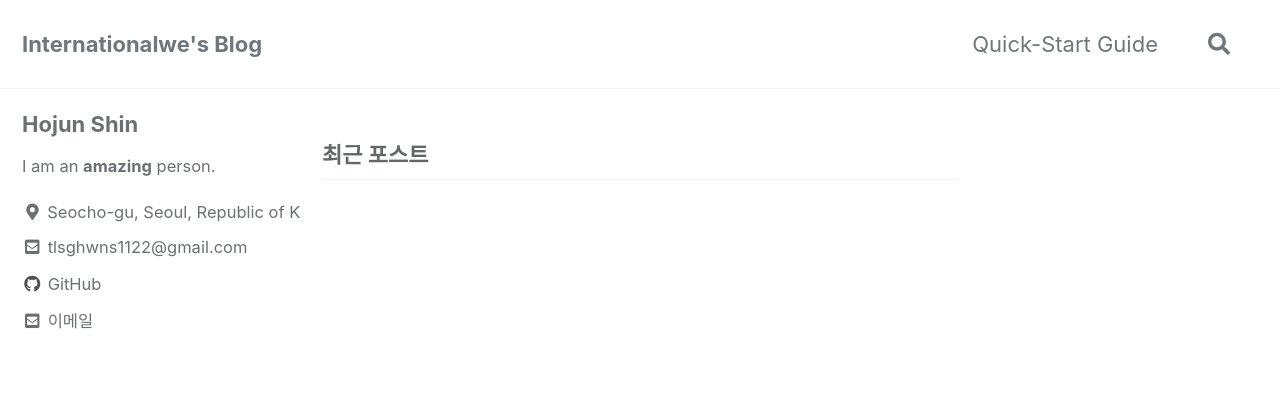
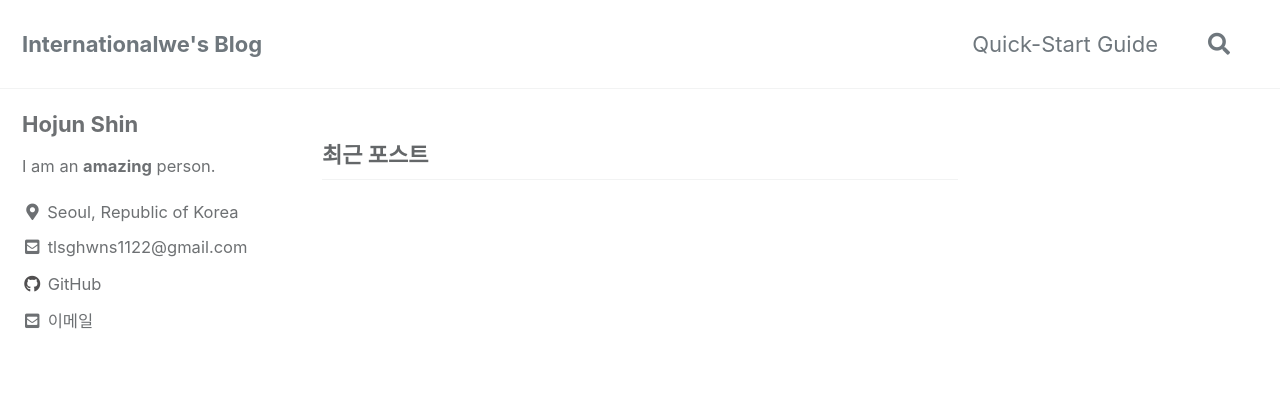
Before and after one commit to internationalwe/internationalwe.github.io, a Jekyll site: the page built from index.html, in a window 1280 px wide. Shown: the top 395 px of the page. Built offline with Jekyll 4.4.1, drawn with Linux system fonts in a browser that asks for light colours; cached includes are drawn as plain includes; the list of posts is cut into pages by our own code.

Commit message:
Update _config.yml

```diff
--- a/_config.yml
+++ b/_config.yml
@@ -104,7 +104,7 @@ author:
   name             : "Hojun Shin"
   avatar           : # path of avatar image, e.g. "/assets/images/bio-photo.jpg"
   bio              : "I am an **amazing** person."
-  location         : "Seocho-gu, Seoul, Republic of Korea"
+  location         : "Seoul, Republic of Korea"
   email            : "tlsghwns1122@gmail.com"
   links:
     - label: "tlsghwns1122@gmail.com"
```
